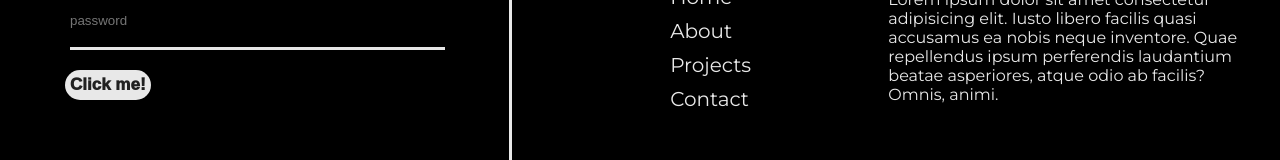
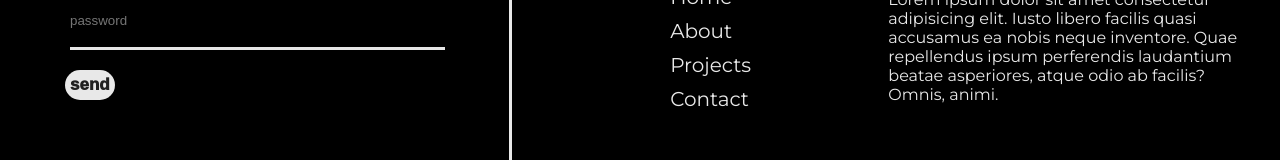
Before and after one commit to m-rizky/Web-V0.1, a plain HTML site: page index.html in a window 1280 px wide. Shown: the part 3050-3210 px from the top of the page. Drawn offline with nearby package versions, Linux system fonts and the light colour scheme; a script that the page names is missing.

Commit message:
Update index.html

```diff
--- a/index.html
+++ b/index.html
@@ -178,7 +178,7 @@
             value="Submit"
             class="submit"
           >
-            Click me!
+            send
           </button>
         </div>
         <div class="end">
```
